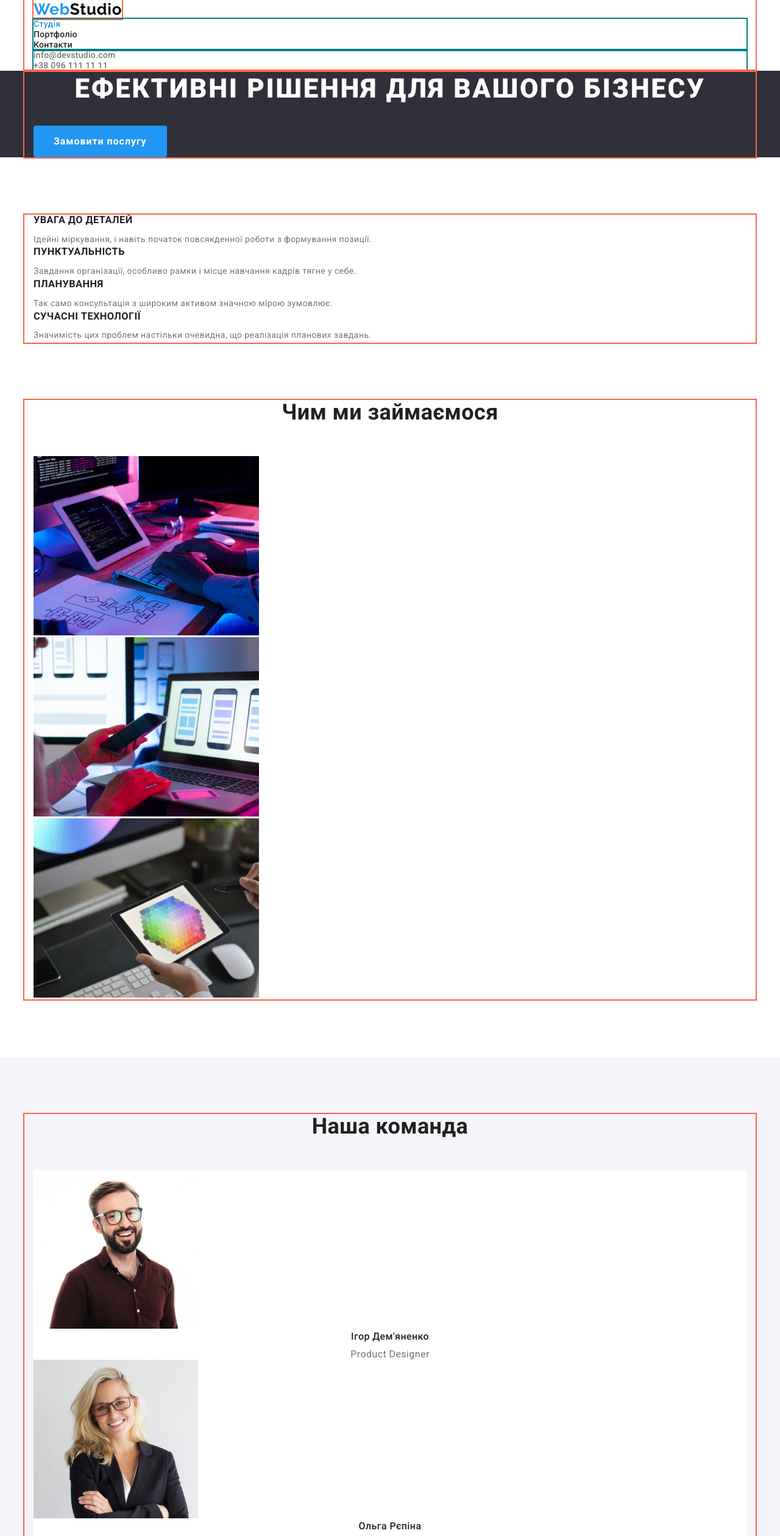
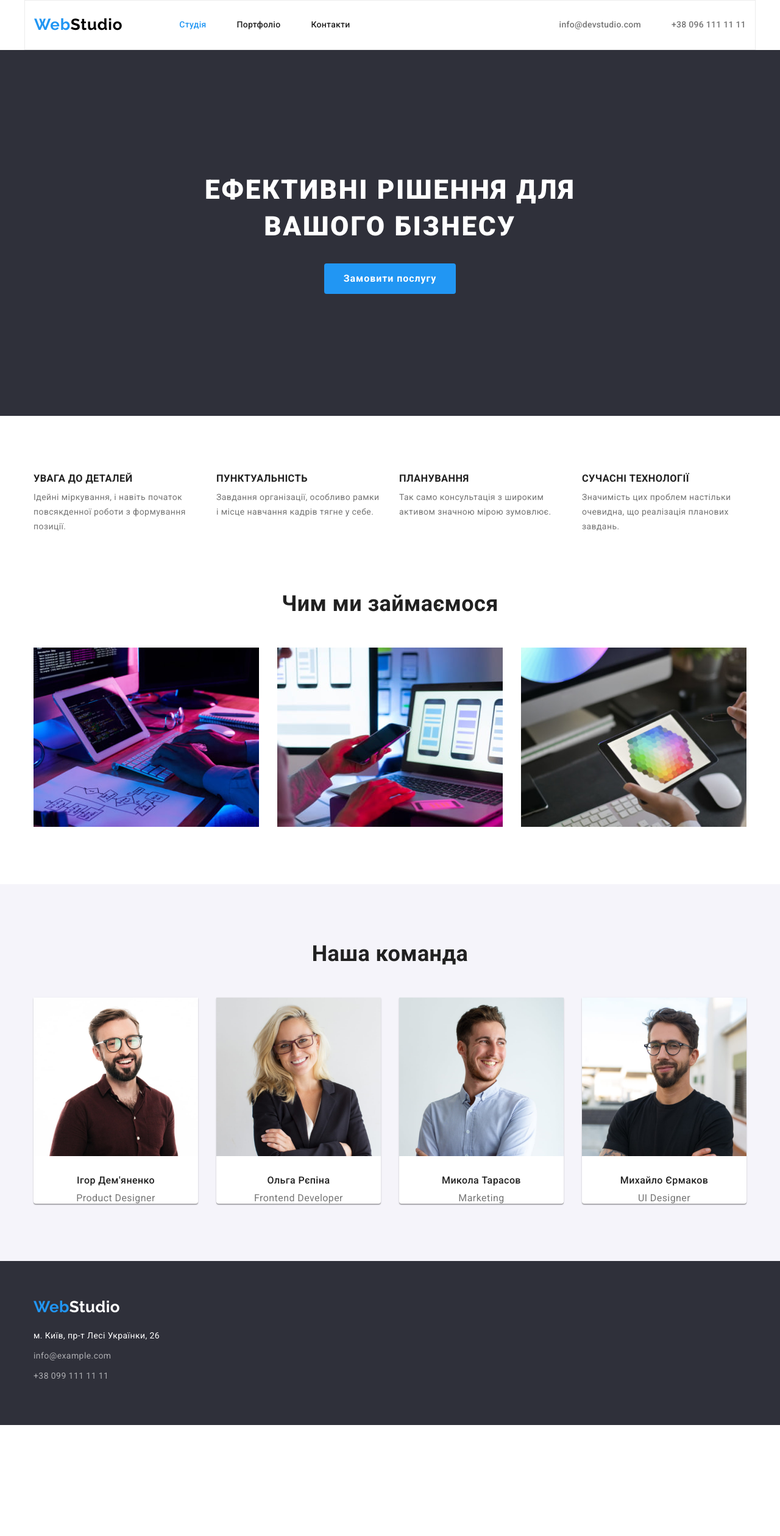
Before and after one commit to Maryna-Dr/goit-markup-hw-03, a plain HTML site: page index.html in a window 1280 px wide. Shown: the top 2519 px of the page at 61% size. After the commit the page ends 2337 px from the top, so only its background shows below. Drawn offline with nearby package versions, Linux system fonts and the light colour scheme.

Commit message:
Виправлені марджин та падінг, виконано стилізацію за flex

```diff
--- a/css/styles.css
+++ b/css/styles.css
@@ -11,6 +11,10 @@
     --title-text-color: #212121;
     --primary-black-color: #000000;
     --contacts-footer-color: rgba(255, 255, 255, 0.6);
+
+    /* for border */
+    --header-border-cl: #ECECEC;
+    --portfolio-border-cl: #EEEEEE;
 }
 
 body {
@@ -35,21 +39,24 @@ body {
     width: 1200px;
     padding-left: 15px;
     padding-right: 15px;
-
-    outline: 2px solid tomato;
 }
 
 h1, h2, h3, h4, h5, h6, p {
     margin-top: 0;
     margin-bottom: 0;
 }
-.section {
-    padding: 94px 0;
+
+section {
+    padding-top: 94px;
+    padding-bottom: 94px;
 }
 
-section.no-padding {
+img {
+    display: block;
+}
+
+.no-padding {
     padding-top: 0;
-    padding-bottom: 0;
 }
 
 .subtitle {
@@ -75,12 +82,20 @@ section.no-padding {
 .header {
     background-color: var(--primary-white-color)
 }
+
+.header-nav,
+.main-nav {
+    display: flex;
+    align-items: center;
+}
+
+.header-nav {
+    border: 1px solid var(--header-border-cl);
+}
+
 /* Logo-nav */
 .logo-nav {
-    display: inline-block;
-    /* margin: 25px 0; */
-    outline: 2px solid tomato;
-
+    margin-right: 93px;
 
     color: var(--primary-black-color);
 
@@ -89,21 +104,29 @@ section.no-padding {
     font-size: 26px;
     line-height: 1.2;
     letter-spacing: 0.03em;
-
     text-decoration: none;
 }
 .logo-nav .logo-accent {
     color: var(--accent-color);
 }
 
-/* Site-nav */
+/* Nav-flex */
 .site-nav,
 .auth-nav {
-    /* margin: 32px 0; */
+    display: flex;
+}
 
-    outline: 2px solid teal;
+.site-nav > .item:not(:last-child),
+.auth-nav > .item:not(:last-child) {
+    margin-right: 50px;
 }
+
+/* Site-nav */
 .site-nav .link {
+    display: block;
+    padding-top: 32px;
+    padding-bottom: 32px;
+
     color: var(--title-text-color);
 
     font-weight: 500;
@@ -121,8 +144,18 @@ section.no-padding {
     color: var(--accent-color);
 }
 
+
+
 /* Auth-nav */
+.auth-nav {
+    margin-left: auto;
+}
+
 .auth-nav .link {
+    display: block;
+    padding-top: 32px;
+    padding-bottom: 32px;
+
     color: var(--primary-text-color);
 
     font-weight: 500;
@@ -138,10 +171,19 @@ section.no-padding {
 
 /* Hero */
 .hero {
+    padding: 200px 0;
     background-color: var(--hero-footer-bgc);
 }
+
+.hero .hero-flex {
+    display: flex;
+    flex-direction: column;
+}
+
 .hero .hero-title {
+    align-self: center;
     margin-bottom: 30px;
+    width: 696px;
 
     color: var(--primary-white-color);
 
@@ -153,11 +195,12 @@ section.no-padding {
     text-transform: uppercase;
 }
 .hero-btn {
-    display: inline-block;
+    align-self: center;
+    display: block;
     min-width: 216px;
     padding: 10px 32px;
     border-radius: 4px;
-    border: 1px solid transparent;
+    border: 0;
 
     background-color: var(--accent-color);
     color: var(--primary-white-color);
@@ -183,6 +226,19 @@ section.no-padding {
 }
 
 /* Features */
+.features-list {
+    display: flex;
+}
+
+.features-list > .item {
+    width: calc((100% - 90px) / 4);
+    margin-right: 30px;
+}
+
+.features-list > .item:nth-child(4n) {
+    margin-right: 0;
+}
+
 .features-list .subtitle {
     color: var(--title-text-color);
 
@@ -194,14 +250,45 @@ section.no-padding {
 }
 
 /* Work */
-.section.work {
-    padding-top: 0;
+.work-list {
+    display: flex;
+}
+
+.work-list > .item {
+    width: calc((100% - 60px) / 3);
+    margin-right: 30px;
+}
+
+.work-list > .item:nth-child(3n) {
+    margin-right: 0;
 }
 
 /* Team */
-.team {
+.section.team {
+    margin-bottom: 0;
+    /* padding-top: 94px;
+    padding-bottom: 94px; */
+
     background-color: var(--secondary-bg-color);
 }
+
+.team-list {
+    display: flex;
+}
+
+.team-list > .item {
+    width: calc((100% - 90px) / 4);
+    margin-right: 30px;
+    box-shadow: 0px 1px 3px rgba(0, 0, 0, 0.12), 0px 1px 1px rgba(0, 0, 0, 0.14), 0px 2px 1px rgba(0, 0, 0, 0.2);
+    border-radius: 0px 0px 4px 4px;
+
+    background-color: var(--primary-white-color);
+}
+ .team-list > .item:nth-child(4n) {
+    margin-right: 0;
+ }
+
+
 .team-list .subtitle {
     margin-bottom: 10px;
 
@@ -212,8 +299,9 @@ section.no-padding {
     line-height: 1.19;
     text-align: center;
 }
-.team-list .team-employee {
-    background-color: var(--primary-white-color);
+
+.team-list .photo {
+    margin-bottom: 30px;
 }
 .team-list .text {
     font-size: 16px;
@@ -223,8 +311,11 @@ section.no-padding {
 
 /* Footer */
 .footer {
+    padding: 60px 0;
+
     background-color: var(--hero-footer-bgc)
 }
+
 .footer-logo {
     display: inline-block;
     margin-bottom: 20px;
@@ -262,7 +353,7 @@ section.no-padding {
     display: inline-block;
     margin-bottom: 9px;
 }
-/* mb для останньої лі */
+
 .footer-link:last-child {
     margin-bottom: 0;
 }
@@ -271,7 +362,23 @@ section.no-padding {
 
 
 /* Portfolio-button */
+.portfolio {
+    margin-bottom: 0;
+}
+.portfolio-list {
+    display: flex;
+    justify-content: center;
+    margin-bottom: 50px;
+}
+
+.portfolio-list > .item:not(:last-child) {
+    margin-right: 8px;
+}
+
 .portfolio-list .portfolio-btn {
+    padding: 6px 22px;
+    border-radius: 4px;
+    border: 0;
 
     background-color: var(--secondary-bg-color);
     color: var(--title-text-color);
@@ -291,11 +398,18 @@ section.no-padding {
     color: var(--primary-white-color);
 }
 .portfolio-btn.current {
+    box-shadow: 0px 3px 1px rgba(0, 0, 0, 0.1), 0px 1px 2px rgba(0, 0, 0, 0.08), 0px 2px 2px rgba(0, 0, 0, 0.12);
+
     background-color: var(--accent-color);
     color: var(--primary-white-color);
 }
 
 /* Portfolio-examples */
+.portfolio-examples {
+    display: flex;
+    flex-wrap: wrap;
+}
+
 .portfolio-examples .title {
     color: var(--title-text-color);
 
@@ -303,17 +417,31 @@ section.no-padding {
     line-height: 2;
     letter-spacing: 0.06em;
 }
-.portfolio-examples .item {
+.portfolio-examples > .item {
+    width: calc((100% - 60px) / 3);
+    margin-right: 30px;
     margin-bottom: 30px;
+    border: 1px solid var(--portfolio-border-cl);
 
     background-color: var(--primary-white-color);
 }
-/* mb для останньої лі */
-.item:nth-last-child(-n + 3) {
-    margin-bottom: 94px;
 
-    background-color: orange;
+.portfolio-examples > .item:nth-child(3n) {
+    margin-right: 0;
 }
+
+.portfolio-examples > .item:nth-last-child(-n + 3) {
+    margin-bottom: 0;
+}
+
+.portfolio-examples .title-box {
+    margin: 20px 24px;
+}
+
+.portfolio-examples .title {
+    margin-bottom: 4px;
+}
+
 
 .portfolio-examples .text {
     font-size: 16px;
--- a/index.html
+++ b/index.html
@@ -18,24 +18,24 @@
     <!--Шапка сайту-->
     <header class="header">
       <!-- Навігація по сайту -->
-      <div class="container">
-         <nav>
+      <div class="container header-nav">
+          <nav class="main-nav">
         <a href="./index.html" lang="en" class="logo-nav list">
             <span class="logo-accent">Web</span>Studio
         </a>
 
         <ul class="site-nav list">
-          <li><a href="./index.html" class="link current">Студія</a></li>
-          <li><a href="./portfolio.html" class="link">Портфоліо</a></li>
-          <li><a href="" class="link">Контакти</a></li>
+          <li class="item"><a href="./index.html" class="link current">Студія</a></li>
+          <li class="item"><a href="./portfolio.html" class="link">Портфоліо</a></li>
+          <li class="item"><a href="" class="link">Контакти</a></li>
         </ul>
       </nav>
       <!-- Контактні дані -->
       <ul class="auth-nav list">
-        <li>
+        <li class="item">
           <a href="mailto:info@devstudio.com" lang="en" class="link">info@devstudio.com</a>
         </li>
-        <li><a href="tel:+380961111111" class="link">+38 096 111 11 11</a></li>
+        <li class="item"><a href="tel:+380961111111" class="link">+38 096 111 11 11</a></li>
       </ul>
       </div>
     </header>
@@ -43,8 +43,8 @@
     <!-- Унікальний контент сторінки -->
     <main>
       <!--Заголовок-->
-      <section class="hero no-padding">
-        <div class="container">
+      <section class="hero">
+        <div class="container hero-flex">
             <h1 class="hero-title">Ефективні рішення для вашого бізнесу</h1>
         <button type="button" class="hero-btn">Замовити послугу</button>
         </div>
@@ -55,7 +55,7 @@
         <div class="container">
             <h2 class="section-title visually-hidden">Особливості</h2>
         <ul class="features-list list">
-          <li>
+          <li class="item">
             <h3 class="subtitle">УВАГА ДО ДЕТАЛЕЙ</h3>
             <p class="text">
               Ідейні міркування, і навіть початок повсякденної роботи з
@@ -63,7 +63,7 @@
             </p>
           </li>
 
-          <li>
+          <li class="item">
             <h3 class="subtitle">ПУНКТУАЛЬНІСТЬ</h3>
             <p class="text">
               Завдання організації, особливо рамки і місце навчання кадрів тягне
@@ -71,14 +71,14 @@
             </p>
           </li>
 
-          <li>
+          <li class="item">
             <h3 class="subtitle">ПЛАНУВАННЯ</h3>
             <p class="text">
               Так само консультація з широким активом значною мірою зумовлює.
             </p>
           </li>
 
-          <li>
+          <li class="item">
             <h3 class="subtitle">СУЧАСНІ ТЕХНОЛОГІЇ</h3>
             <p class="text">
               Значимість цих проблем настільки очевидна, що реалізація планових
@@ -90,16 +90,16 @@
       </section>
 
       <!--Робота/Work-->
-      <section class="section work">
+      <section class="section work no-padding">
         <div class="container">
-             <h2 class="section-title">Чим ми займаємося</h2>
+             <h2 class="section-title work-title">Чим ми займаємося</h2>
         <ul class="work-list list">
-          <li><img src="./images/Work/img-1.jpg" alt="Робочий стіл з ноутбуком та планшетом, людина набирає код" width="370" /></li>
-          <li>
+          <li class="item"><img src="./images/Work/img-1.jpg" alt="Робочий стіл з ноутбуком та планшетом, людина набирає код" width="370" /></li>
+          <li class="item">
             <img src="./images/Work/img-2.jpg" alt="Ноутбук із зображенням трьох прототипів інтерфейсу для смартфону" width="370" />
           </li>
 
-          <li>
+          <li class="item">
             <img
               src="./images/Work/img-3.jpg"
               alt="Планшет з палітрою кольорів на фоні робочого столу"
@@ -115,8 +115,8 @@
         <div class="container">
             <h2 class="section-title">Наша команда</h2>
         <ul class="team-list list">
-          <li class="team-employee">
-            <img
+          <li class="item">
+            <img class="photo"
               src="./images/Team/img-1.jpg"
               alt="Чоловік в коричневій рубашці, який посміхається"
               width="270"
@@ -124,13 +124,13 @@
             <h3 class="subtitle">Ігор Дем'яненко</h3>
             <p lang="en" class="text">Product Designer</p>
           </li>
-          <li class="team-employee">
-            <img src="./images/Team/img-2.jpg" alt="Жінка в чорному піджаку та окулярах посміхається" width="270" />
+          <li class="item">
+            <img class="photo" src="./images/Team/img-2.jpg" alt="Жінка в чорному піджаку та окулярах посміхається" width="270" />
             <h3 class="subtitle">Ольга Рєпіна</h3>
             <p lang="en" class="text">Frontend Developer</p>
           </li>
-          <li class="team-employee">
-            <img
+          <li class="item">
+            <img class="photo"
               src="./images/Team/img-3.jpg"
               alt="Чоловік дивитися в бік від об'єктиву і посміхається"
               width="270"
@@ -138,8 +138,8 @@
             <h3 class="subtitle">Микола Тарасов</h3>
             <p lang="en" class="text">Marketing</p>
           </li>
-          <li class="team-employee">
-            <img src="./images/Team/img-4.jpg" alt="Чоловік в чорній футболці та окулярах" width="270" />
+          <li class="item">
+            <img class="photo" src="./images/Team/img-4.jpg" alt="Чоловік в чорній футболці та окулярах" width="270" />
             <h3 class="subtitle">Михайло Єрмаков</h3>
             <p lang="en" class="text">UI Designer</p>
           </li>
@@ -150,13 +150,14 @@
 
     <!-- Підвал сторінки -->
     <footer class="footer">
-      <a href="./index.html" lang="en" class="footer-logo"
+      <div class="container">
+          <a href="./index.html" lang="en" class="footer-logo"
         ><span class="logo-accent">Web</span>Studio</a
       >
       <address>
         <ul class="footer-contacts list">
           <li class="footer-link">
-            <a href="" class="link address">м. Київ, пр-т Лесі Українки, 26</a>
+            <a href="https://goo.gl/maps/7B43qDcCQsnkixif7" target="_blank" rel="noopener noreferrer" class="link address">м. Київ, пр-т Лесі Українки, 26</a>
           </li>
           <li class="footer-link">
             <a href="mailto:info@example.com" lang="en" class="link touch"
@@ -168,6 +169,7 @@
           </li>
         </ul>
       </address>
+      </div>
     </footer>
   </body>
 </html>
```
Also changed, not shown: portfolio.html (+52 -18 lines).
